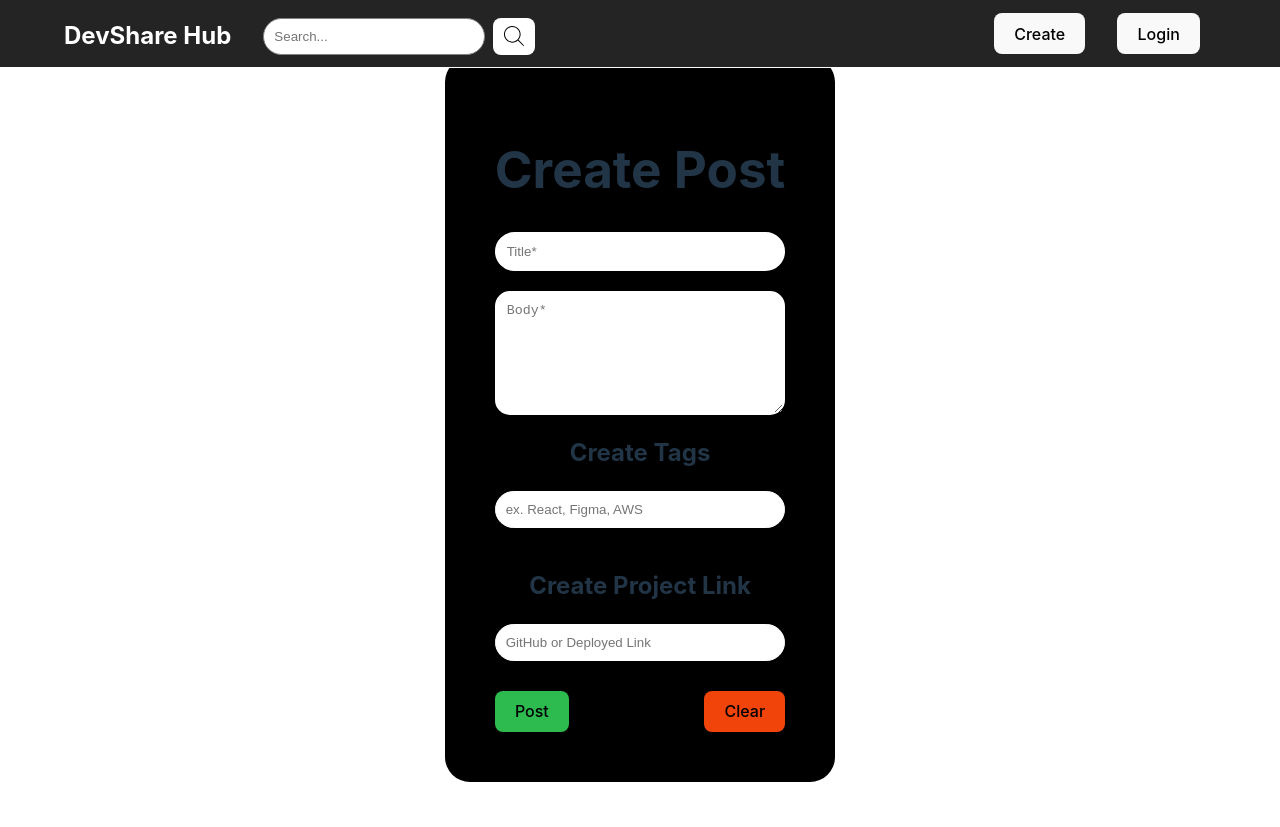
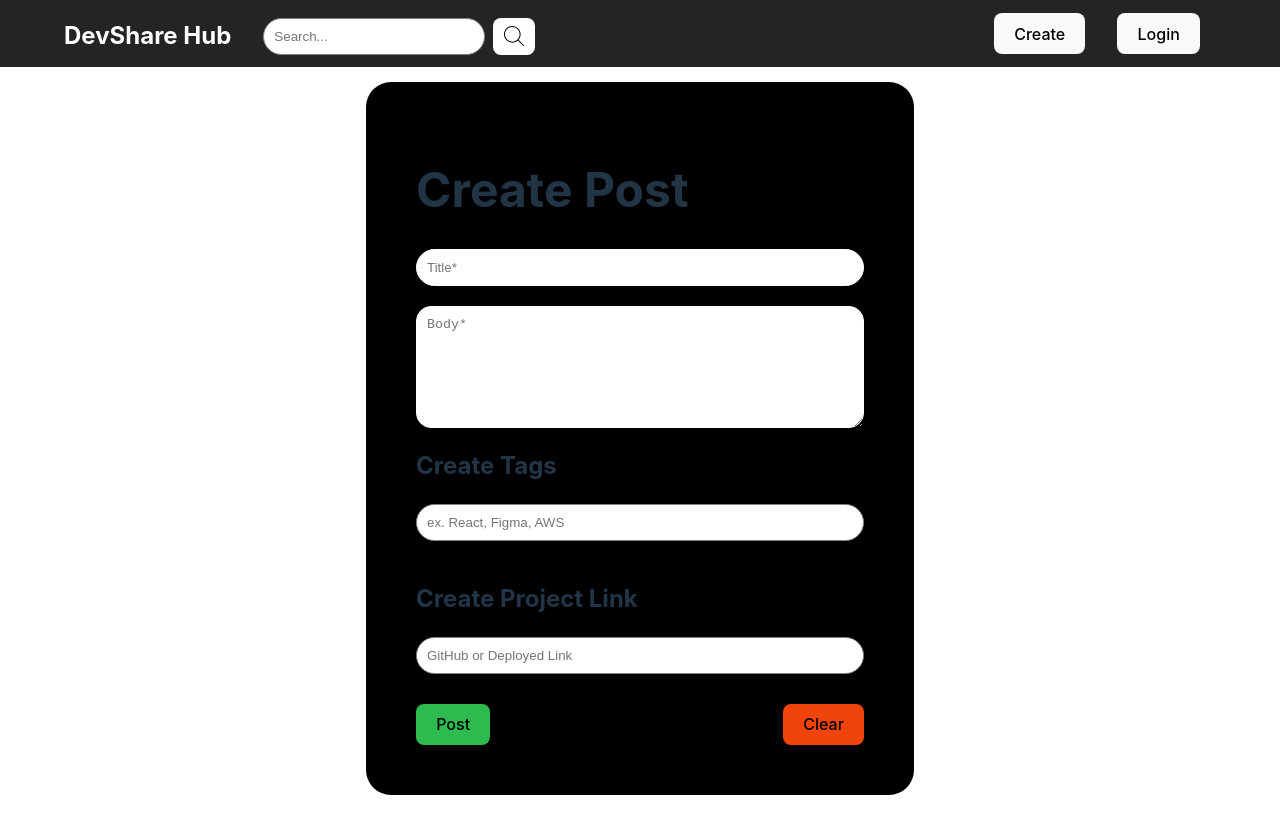
Before and after one commit to rahulio96/devshare-hub, a React (Vite) app: page /create in a window 1280 px wide. Built offline with nearby package versions, Linux system fonts and the light colour scheme; no server answers.

Commit message:
Made create prompt larger

```diff
--- a/src/components/manage-post/ManagePost.module.css
+++ b/src/components/manage-post/ManagePost.module.css
@@ -3,9 +3,13 @@
     justify-content: center;
     align-items: center;
     padding: 50px;
-    text-align: center;
     border-radius: 25px;
-    margin-top: 25px;
+    margin-top: 50px;
+    width: 35vw;
+}
+
+h1 {
+    font-size: 3rem;
 }
 
 .center {
@@ -13,7 +17,7 @@
     align-items: center;
     justify-content: center;
     margin: 0 auto;
-    text-align: center;
+    text-align: left;
     width: 100%;
 }
 
@@ -22,7 +26,7 @@
     height: 100px;
     border-radius: 15px;
     padding: 10px;
-    border: 2px solid white;
+    border: 1px solid white;
 }
 
 .clear {
@@ -36,7 +40,7 @@
 .title {
     padding: 10px;
     border-radius: 25px;
-    border: 2px solid white;
+    border: 1px solid white;
     margin-bottom: 20px;
 }
 
@@ -48,7 +52,7 @@
 .input {
     padding: 10px;
     border-radius: 25px;
-    border: 1px solid white;
+    border: 1px solid grey;
     margin-bottom: 20px;
 }
 
@@ -63,11 +67,10 @@
     justify-content: space-between;
 }
 
-@media only screen and (max-width: 768px) {
+@media only screen and (max-width: 787px) {
     h1 {
         font-size: x-large;
     }
-
     h2 {
         font-size: large;
     }
```
